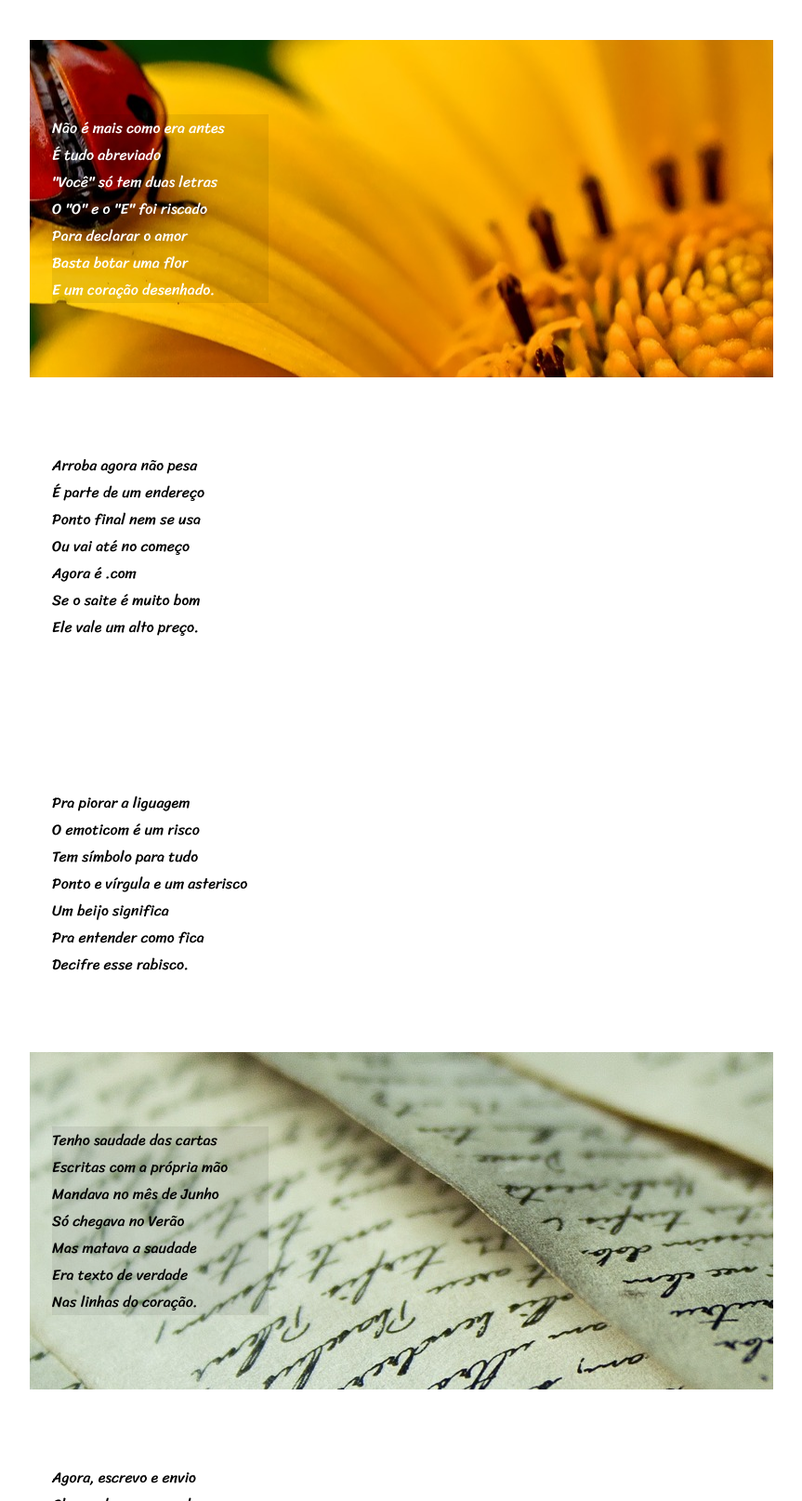
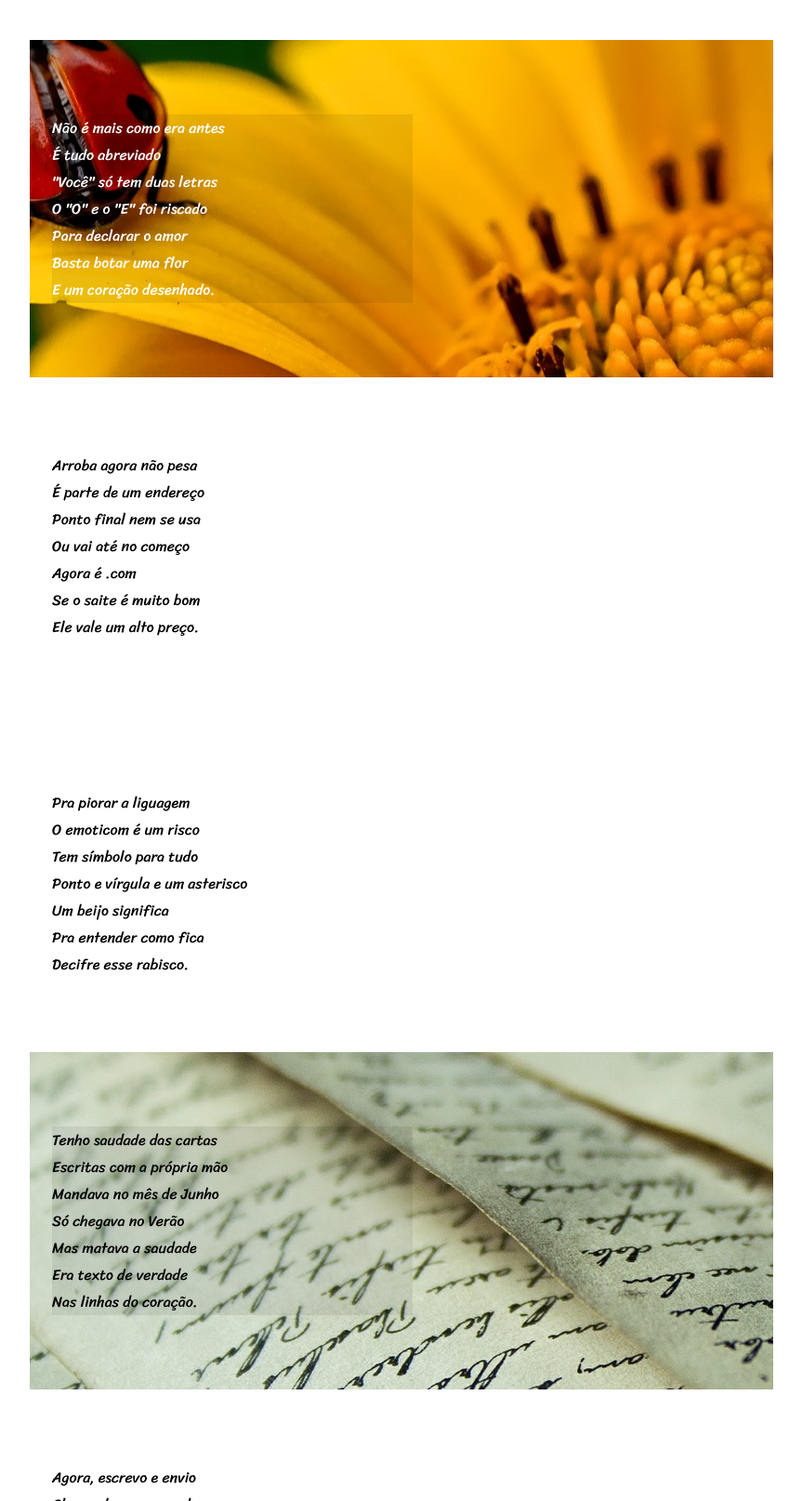
Before and after one commit to EvandroLougue/projeto-cordel, a plain HTML site: page index.html in a window 1280 px wide. Shown: the part 520-2135 px from the top of the page at 93% size, without its empty margins (208-1071 px from the left). Drawn offline with Linux system fonts and the light colour scheme.

Commit message:
margin change

```diff
--- a/estilo.css
+++ b/estilo.css
@@ -54,7 +54,7 @@ main {
 }
 #estrofe2 > p {
     background-color: rgba(0, 0, 0, 0.075);
-    margin-right: 70%;
+    margin-right: 50%;
 }
 #estrofe5 {
     background-image: url(imagens/background002.jpg);
@@ -62,7 +62,7 @@ main {
 }
 #estrofe5 > p {
     background-color: rgba(0, 0, 0, 0.075);
-    margin-right: 70%;
+    margin-right: 50%;
 }
 footer {
     background-color: black;
```
